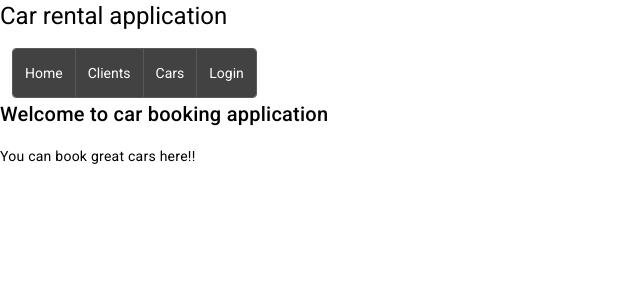
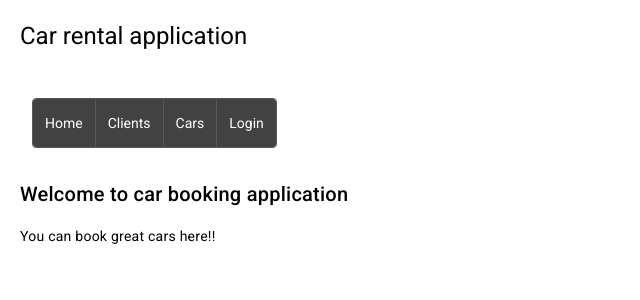
Before and after one commit to keidio/car-rental-project, an Angular app in the folder frontend/: page / in a window 1280 px wide. Shown: the top 300 px of the page, without its empty margins (0-640 px from the left). Built offline with nearby package versions, Linux system fonts and the light colour scheme.

Commit message:
applying some simple styling (mostly padding)

```diff
--- a/frontend/src/app/components/cars/cars.component.html
+++ b/frontend/src/app/components/cars/cars.component.html
@@ -1,3 +1,5 @@
+<div>
+  <h2>Rental cars</h2>
 <mat-form-field>
   <mat-label>Filter</mat-label>
   <input matInput (keyup)="applyFilter($event)" placeholder="Ex. Audi" #input>
@@ -113,3 +115,4 @@
   <p>Form value: {{ carForm.value | json }}</p>
   <p>Form status: {{carForm.status}}</p>
 </div>
+</div>
--- a/frontend/src/app/components/clients/clients.component.html
+++ b/frontend/src/app/components/clients/clients.component.html
@@ -1,3 +1,4 @@
+<div>
 <h2>Car rental clients</h2>
 
 <mat-form-field>
@@ -128,3 +129,4 @@
     <!--TODO: add progress indicator-->
   </form>
 </div>
+</div>
--- a/frontend/src/app/components/navigation-bar/navigation-bar.component.html
+++ b/frontend/src/app/components/navigation-bar/navigation-bar.component.html
@@ -1,6 +1,8 @@
-<mat-button-toggle-group name="fontStyle" aria-label="Font Style">
+<div>
+  <mat-button-toggle-group name="fontStyle" aria-label="Font Style">
   <mat-button-toggle [routerLink]="[homePageUrl]">Home</mat-button-toggle>
   <mat-button-toggle [routerLink]="[clientsPageUrl]">Clients</mat-button-toggle>
   <mat-button-toggle [routerLink]="[carsPageUrl]">Cars</mat-button-toggle>
   <mat-button-toggle [routerLink]="[loginPageUrl]">Login</mat-button-toggle>
 </mat-button-toggle-group>
+</div>
--- a/frontend/src/app/components/top-bar/top-bar.component.html
+++ b/frontend/src/app/components/top-bar/top-bar.component.html
@@ -1 +1,3 @@
-<h1>Car rental application</h1>
+<div>
+  <h1>Car rental application</h1>
+</div>
--- a/frontend/src/styles.css
+++ b/frontend/src/styles.css
@@ -2,3 +2,8 @@
 
 html, body { height: 100%; }
 body { margin: 0; font-family: Roboto, "Helvetica Neue", sans-serif; }
+
+div {
+  padding: 10px;
+  margin: 10px;
+}
```
